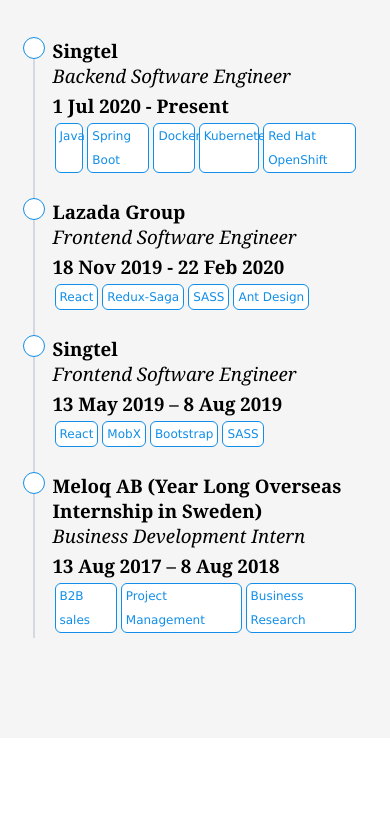
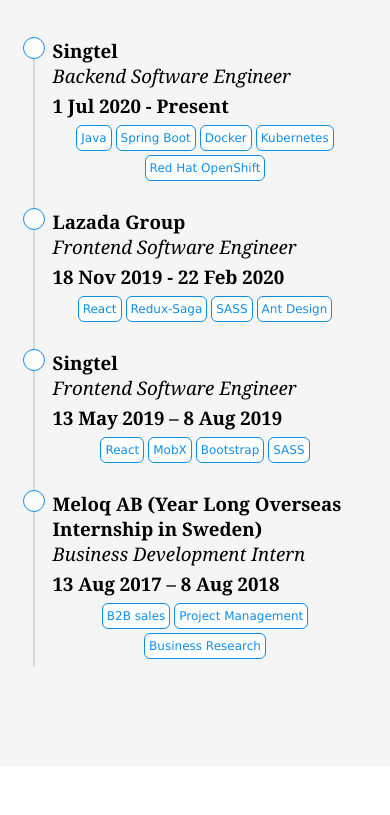
Before and after one commit to richardgohcr/richardgohcr.github.io, a website: page index.html in a window 390 px wide. Shown: the part 1815-2630 px from the top of the page. Drawn offline with Linux system fonts and the light colour scheme; some packages are replaced by stand-ins of ours; a script that the page names is missing.

Commit message:
Mobile optimisation for tech stack tags

```diff
--- a/styles/main.scss
+++ b/styles/main.scss
@@ -331,6 +331,14 @@
     .work-header-container {
       flex-direction: column;
     }
+    .tech-stack {
+      flex-wrap: wrap;
+      justify-content: center;
+      li{
+        margin: 2px;
+      }
+
+    }
   }
   .work-details-container {
     padding: 0px;
```
Also changed, not shown: styles/main.css.
